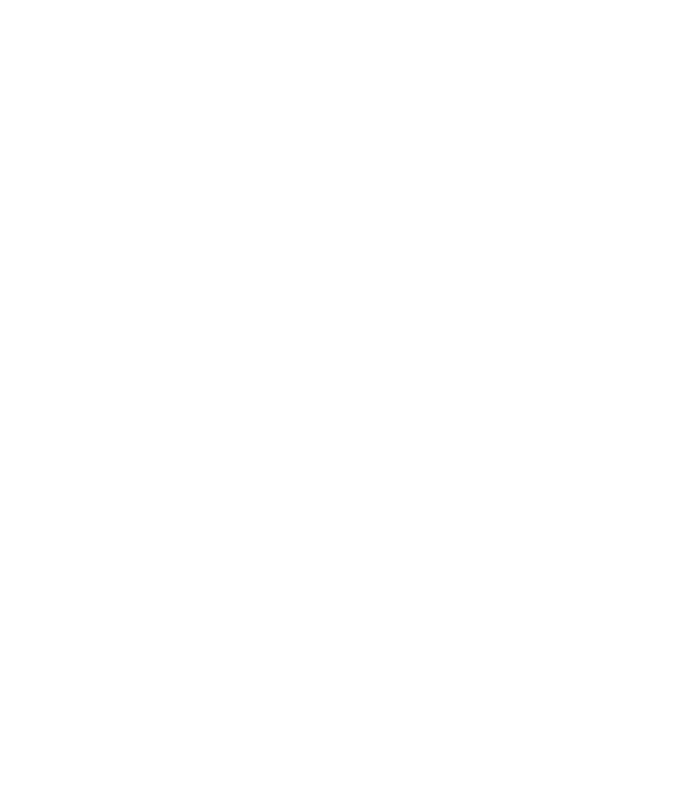
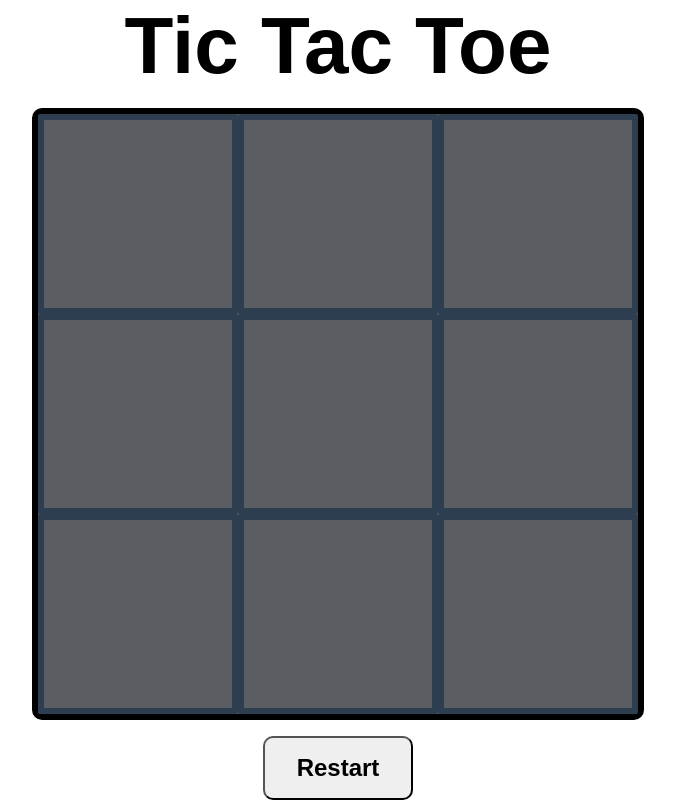
Before and after one commit to tiffany-m/tic-tac-toe, a plain HTML site: page index.html in a window 1280 px wide. Shown: the whole page, without its empty margins (302-977 px from the left). Drawn offline with Linux system fonts and the light colour scheme; a web font is replaced by a local one.

Commit message:
Initial setup of game board layout

```diff
--- a/index.html
+++ b/index.html
@@ -4,10 +4,28 @@
     <meta charset="UTF-8">
     <meta http-equiv="X-UA-Compatible" content="IE=edge">
     <meta name="viewport" content="width=device-width, initial-scale=1.0">
+    <link rel="preconnect" href="https://fonts.googleapis.com">
+    <link rel="preconnect" href="https://fonts.gstatic.com" crossorigin>
+    <link href="https://fonts.googleapis.com/css2?family=Nova+Round&family=Nova+Square&display=swap" rel="stylesheet">
     <link rel="stylesheet" href="styles.css">
     <title>Tic Tac Toe</title>
 </head>
 <body>
+    <div id="game-container">
+        <div id="game-header">Tic Tac Toe</div>
+        <div id="game-board-display">
+            <div class="box"></div>
+            <div class="box"></div>
+            <div class="box"></div>
+            <div class="box"></div>
+            <div class="box"></div>
+            <div class="box"></div>
+            <div class="box"></div>
+            <div class="box"></div>
+            <div class="box"></div>
+        </div>
+        <button id="restart-btn">Restart</button>
+    </div>
     <script src="scripts.js"></script>
 </body>
 </html>
--- a/scripts.js
+++ b/scripts.js
@@ -0,0 +1,7 @@
+const players = (sign) = {
+
+}
+
+let gameBoard = (() => {
+    const board = ["1", "1", "1", "1", "1", "1", "1", "1", "1"];
+})();
--- a/styles.css
+++ b/styles.css
@@ -0,0 +1,49 @@
+body {
+    margin: 0;
+    padding: 0;
+}
+
+#game-header, .box, #restart-btn {
+    font-family: 'Nova Round', Arial;
+    font-weight: bold;
+}
+
+#game-board-display, #restart-btn {
+    border-radius: 10px;
+}
+
+#game-container {
+    display: grid;
+    grid-template-columns: 1fr;
+    justify-items: center;
+    gap: 1rem;
+}
+
+#game-header {
+    font-size: 5rem;
+}
+
+#game-board-display {
+    width: 600px;
+    height: 600px;
+    margin: 0 auto;
+    background-color: #5a5e63;
+    color: #fff;
+    border: 6px solid #000000;
+    display: grid;
+    grid-template: repeat(3, 1fr) / repeat(3, 1fr);
+}
+
+.box {
+    border: 6px solid #2c3e50;
+    border-radius: 2px;
+    font-size: 4em;
+    display: flex;
+    justify-content: center;
+    align-items: center;
+}
+
+#restart-btn {
+    padding: 1rem 2rem;
+    font-size: 1.5rem;
+}
```
